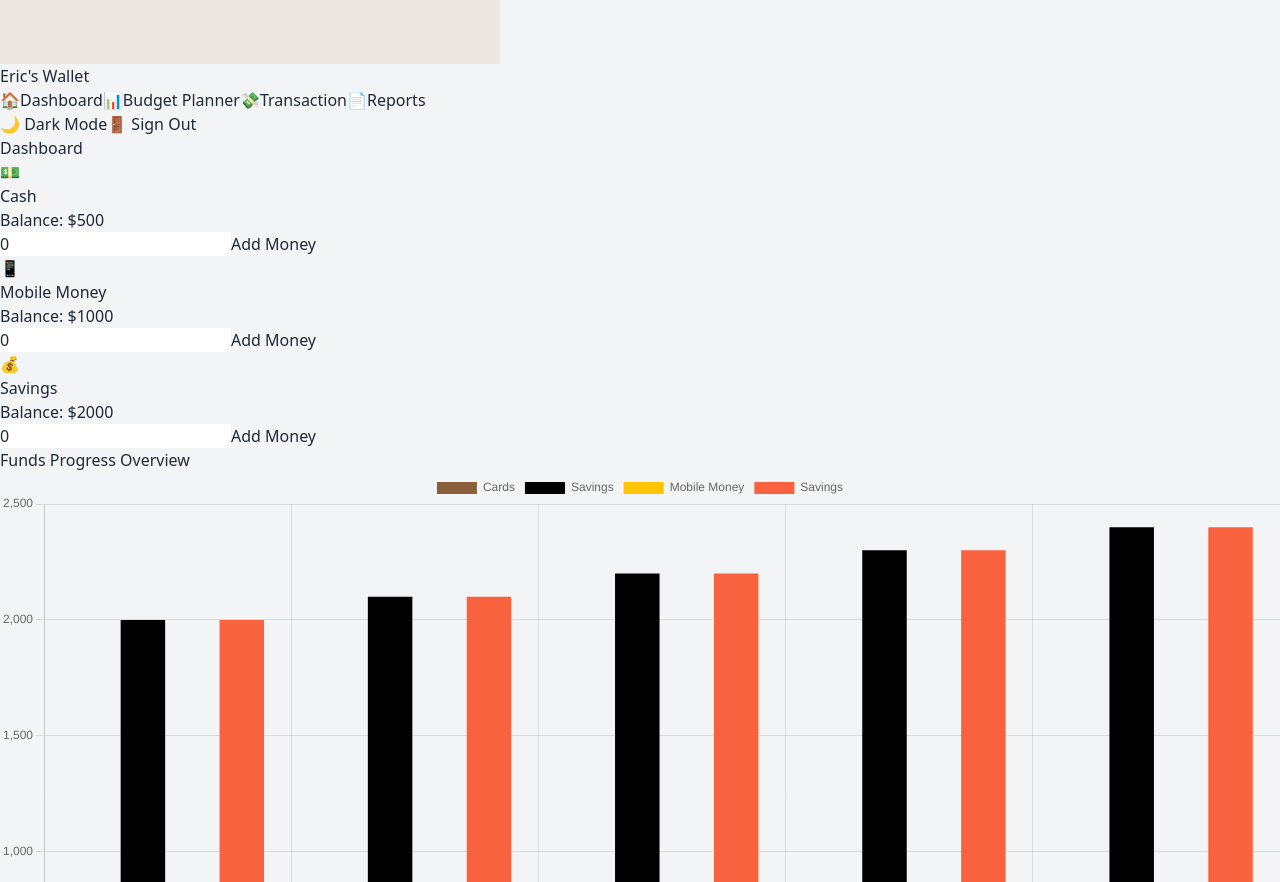
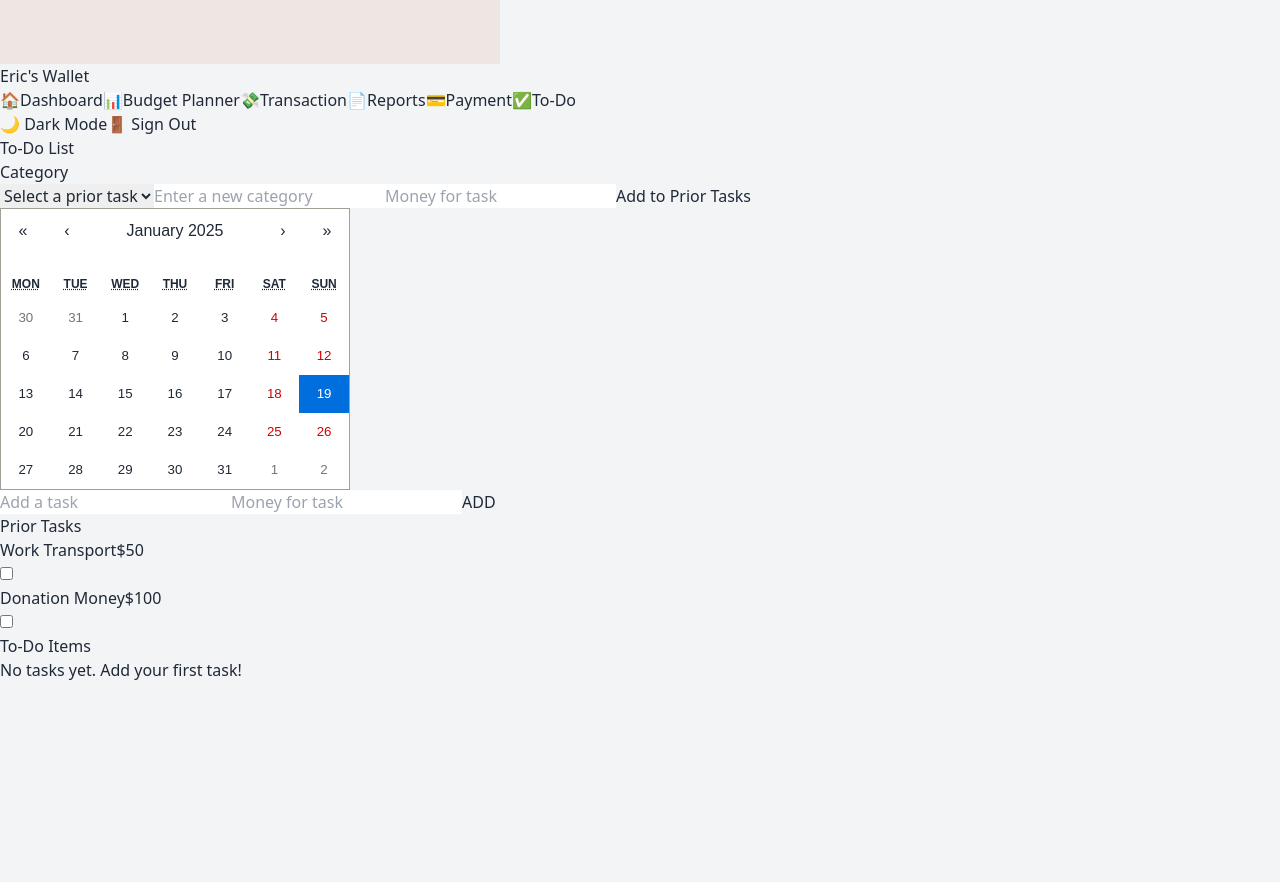
Before and after one commit to Nancy-Sabrina-Ishimwe/walletweb, a React (Vite) app: page /todo in a window 1280 px wide. Before the commit this address led to /. Shown: the part 640-1522 px from the top of the page. After the commit the page ends 1322 px from the top, so only its background shows below. Built offline with nearby package versions, Linux system fonts and the light colour scheme; sample sign-in values are in the browser's storage.

Commit message:
Added a ToDo page

```diff
--- a/package.json
+++ b/package.json
@@ -16,6 +16,7 @@
     "axios": "^1.7.9",
     "chart.js": "^4.4.7",
     "react": "^18.3.1",
+    "react-calendar": "^5.1.0",
     "react-chartjs-2": "^5.3.0",
     "react-dom": "^18.3.1",
     "react-icons": "^5.4.0",
--- a/src/App.tsx
+++ b/src/App.tsx
@@ -8,6 +8,7 @@ import TransactionPage from "./pages/TransactionPage";
 import Report from "./pages/Report";
 import Login from "./pages/Login";
 import Signup from "./pages/Signup";
+import ToDo from "./pages/ToDo";
 
 const App: React.FC = () => {
   const isAuthenticated = !!localStorage.getItem("authToken"); // Check if token exists
@@ -40,6 +41,7 @@ const App: React.FC = () => {
                 <Route path="/" element={<Dashboard />} />
                 <Route path="/budgetplanner" element={<BudgetPlanner />} />
                 <Route path="/transactionpage" element={<TransactionPage />} />
+                <Route path="/todo" element={<ToDo />} />
                 <Route path="/report" element={<Report />} />
                 <Route path="*" element={<Navigate to="/" />} />
               </Routes>
--- a/src/components/Sidebar.tsx
+++ b/src/components/Sidebar.tsx
@@ -19,6 +19,8 @@ const Sidebar: React.FC<{ onSignOut: () => void }> = ({ onSignOut }) => {
     { label: "Budget Planner", icon: "📊", path: "/budgetplanner" },
     { label: "Transaction", icon: "💸", path: "/transactionpage" },
     { label: "Reports", icon: "📄", path: "/report" },
+    { label: "Payment", icon: "💳", path: "/payment" }, // Payment page added
+    { label: "To-Do", icon: "✅", path: "/todo" }, // To-Do page added
   ];
 
   return (
--- /dev/null
+++ b/src/pages/ToDo.tsx
@@ -0,0 +1,174 @@
+import { useState } from "react";
+import Calendar from "react-calendar";
+import "react-calendar/dist/Calendar.css";
+
+const ToDo = () => {
+  const [category, setCategory] = useState("");
+  const [money, setMoney] = useState("");
+  const [date, setDate] = useState(new Date());
+  const [priorTasks, setPriorTasks] = useState<{ name: string; amount: string; done: boolean }[]>([
+    { name: "Work Transport", amount: "50", done: false },
+    { name: "Donation Money", amount: "100", done: false },
+  ]);
+  const [todoItems, setTodoItems] = useState<{ name: string; amount: string; done: boolean }[]>([]);
+
+  const handleAddItem = () => {
+    if (category && money) {
+      setTodoItems([
+        ...todoItems,
+        { name: category, amount: money, done: false }
+      ]);
+      setCategory("");
+      setMoney("");
+    }
+  };
+
+  const handleAddPriorTask = () => {
+    if (category && money) {
+      setPriorTasks([
+        ...priorTasks,
+        { name: category, amount: money, done: false }
+      ]);
+      setCategory("");
+      setMoney("");
+    }
+  };
+
+  const handleToggleDone = (index: number, isPriorTask: boolean) => {
+    if (isPriorTask) {
+      const updatedTasks = [...priorTasks];
+      updatedTasks[index].done = !updatedTasks[index].done;
+      setPriorTasks(updatedTasks);
+    } else {
+      const updatedItems = [...todoItems];
+      updatedItems[index].done = !updatedItems[index].done;
+      setTodoItems(updatedItems);
+    }
+  };
+
+  return (
+    <div className="p-6 bg-gray-100 min-h-screen">
+      <h1 className="text-2xl font-bold mb-4">To-Do List</h1>
+
+      <div className="grid grid-cols-2 gap-4 mb-8">
+        <div className="p-4 bg-white rounded-lg shadow">
+          <h2 className="text-lg font-semibold mb-2">Category</h2>
+          <select
+            value={category}
+            onChange={(e) => setCategory(e.target.value)}
+            className="w-full border rounded p-2 mb-4"
+          >
+            <option value="">Select a prior task</option>
+            {priorTasks.map((task, index) => (
+              <option key={index} value={task.name}>
+                {task.name}
+              </option>
+            ))}
+          </select>
+          <input
+            type="text"
+            value={category}
+            onChange={(e) => setCategory(e.target.value)}
+            placeholder="Enter a new category"
+            className="w-full border rounded p-2 mb-4"
+          />
+          <input
+            type="number"
+            value={money}
+            onChange={(e) => setMoney(e.target.value)}
+            placeholder="Money for task"
+            className="w-full border rounded p-2 mb-4"
+          />
+          <button
+            onClick={handleAddPriorTask}
+            className="bg-gray-200 px-4 py-2 rounded mb-4"
+          >
+            Add to Prior Tasks
+          </button>
+        </div>
+
+        {/* Calendar Div with Reduced Size */}
+        {/* <div className="p-4 bg-white rounded-lg shadow" style={{ width: "600px", height: "400px" }}> */}
+          <Calendar onChange={setDate} value={date} />
+        {/* </div> */}
+      </div>
+
+      <div className="flex items-center gap-4 mb-8">
+        <input
+          type="text"
+          value={category}
+          onChange={(e) => setCategory(e.target.value)}
+          placeholder="Add a task"
+          className="w-full border rounded p-2"
+        />
+        <input
+          type="number"
+          value={money}
+          onChange={(e) => setMoney(e.target.value)}
+          placeholder="Money for task"
+          className="w-full border rounded p-2"
+        />
+        <button
+          onClick={handleAddItem}
+          className="bg-yellow-400 text-white px-6 py-2 rounded shadow hover:bg-yellow-500"
+        >
+          ADD
+        </button>
+      </div>
+
+      <div className="space-y-4 mb-8">
+        <h2 className="text-xl font-bold">Prior Tasks</h2>
+        {priorTasks.map((task, index) => (
+          <div
+            key={index}
+            className="flex items-center gap-4 p-4 border rounded shadow bg-yellow-100"
+          >
+            <div
+              className={`w-6 h-6 rounded-full border border-gray-300 ${task.done ? 'bg-green-500' : ''}`}
+              onClick={() => handleToggleDone(index, true)}
+            ></div>
+            <div className="flex-1">
+              <span className={task.done ? 'line-through' : ''}>{task.name}</span>
+              <span className="ml-4 text-gray-500">${task.amount}</span>
+            </div>
+            <input
+              type="checkbox"
+              checked={task.done}
+              onChange={() => handleToggleDone(index, true)}
+            />
+          </div>
+        ))}
+      </div>
+
+      <div className="space-y-4">
+        <h2 className="text-xl font-bold">To-Do Items</h2>
+        {todoItems.length === 0 ? (
+          <p className="text-gray-500">No tasks yet. Add your first task!</p>
+        ) : (
+          todoItems.map((item, index) => (
+            <div
+              key={index}
+              className="flex items-center gap-4 p-4 border rounded shadow"
+            >
+              <div
+                className={`w-6 h-6 rounded-full border border-gray-300 ${item.done ? 'bg-green-500' : ''}`}
+                onClick={() => handleToggleDone(index, false)}
+              ></div>
+              <div className="flex-1">
+                <span className={item.done ? 'line-through' : ''}>{item.name}</span>
+                <span className="ml-4 text-gray-500">${item.amount}</span>
+              </div>
+              <input
+                type="checkbox"
+                checked={item.done}
+                onChange={() => handleToggleDone(index, false)}
+              />
+            </div>
+          ))
+        )}
+      </div>
+    </div>
+  );
+};
+
+export default ToDo;
```
Also changed, not shown: 1 other file (tests, documents, lock files or other folders).
